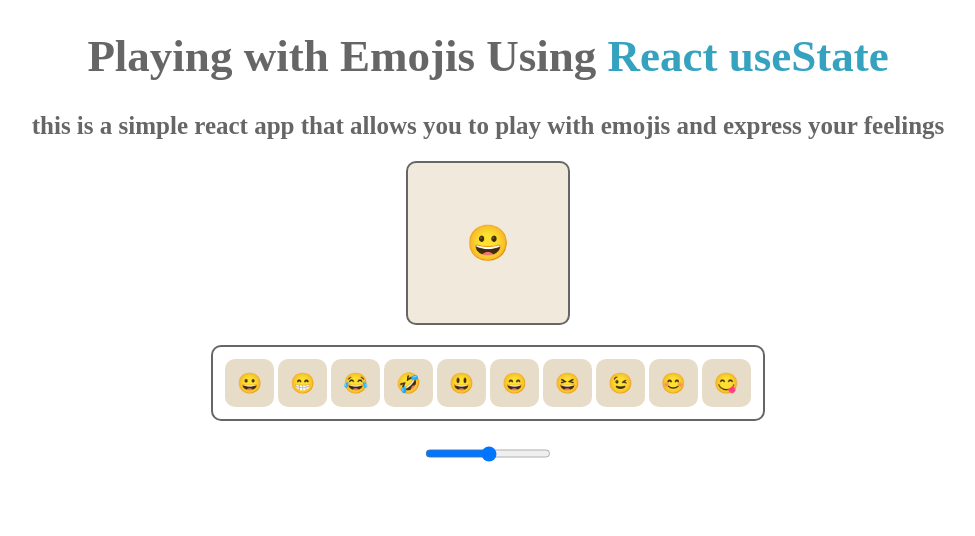
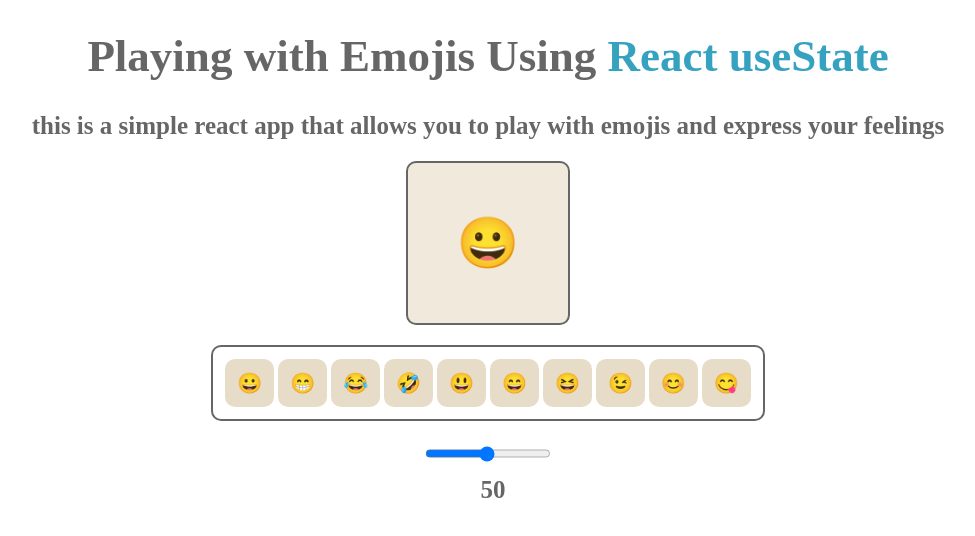
Before and after one commit to ANSHUMANMOREY7/usestate-web, a React (Vite) app: page / in a window 1280 px wide. Shown: the top 536 px of the page, without its empty margins (152-1127 px from the left). Built offline with nearby package versions, Linux system fonts and the light colour scheme.

Commit message:
slider functionallity added with css

```diff
--- a/src/Home.css
+++ b/src/Home.css
@@ -24,8 +24,8 @@
     width: 160px;
     height: 160px;
     margin: 0 auto;
-    font-size: 35px;
-    background-color:rgb(241, 234, 220);;
+    /* font-size: 35px; */
+    background-color:rgb(241, 234, 220);
 }
 .emojis-container{
     display: flex;
@@ -62,3 +62,13 @@
     width: 10%;
     height: 25px;
 }
+.slider-value{
+    font-size: 25px;
+    margin-left: 10px;
+    color: #666666;
+    text-align: center;
+    font-weight: bold;
+    display: block;
+    margin-top: -10px;
+
+}
--- a/src/Home.jsx
+++ b/src/Home.jsx
@@ -3,11 +3,12 @@ import EmojiBtn from './EmojiBtn';
 import './Home.css';
 function Home() {
     const [emoji , setemoji]= useState("😀");
+    const [slidervalue , setslidervalue] = useState("50")
 return (
     <div>
         <h1 className="head">Playing with Emojis Using <span className='highlight-head'> React useState </span></h1>
         <h2 className='sub-head'>this is a simple react app that allows you to play with emojis and express your feelings</h2>
-        <div className='emoji-box'>
+        <div className='emoji-box' style={{ fontSize: `${slidervalue}px` }}>
             <div className='emoji'> {emoji}</div>
         </div>
   <div className="emojis-container">
@@ -23,9 +24,9 @@ return (
         <EmojiBtn emoji={"😋"} setemoji={setemoji}/>
         </div>
 
- <input type="range" className='slider' min="1" max="100" />
+
+ <input type="range" className='slider' min="1" max="100" value={slidervalue} onChange={(e)=>{setslidervalue(e.target.value)}}/>
+   <span className='slider-value'>{slidervalue}</span>
     </div>
-
-);
-}
+)}
 export default Home;
```
